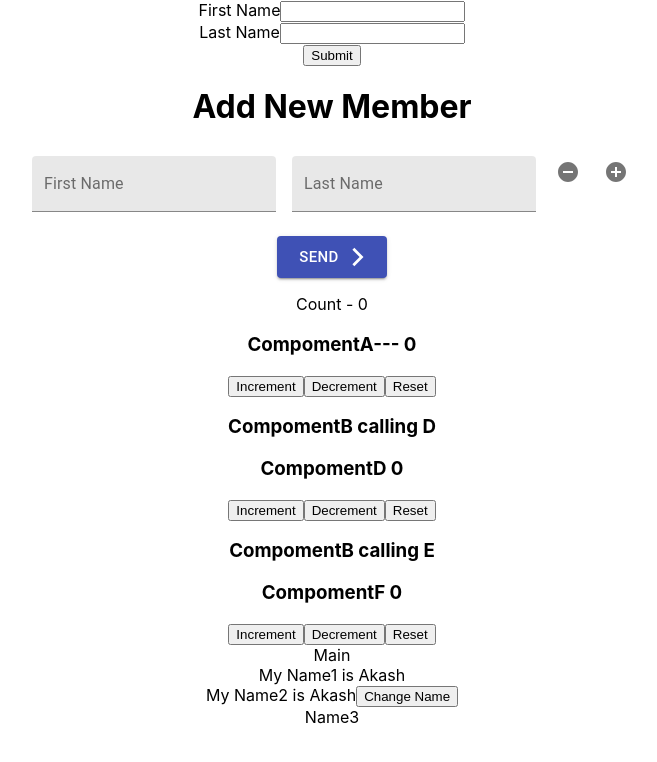
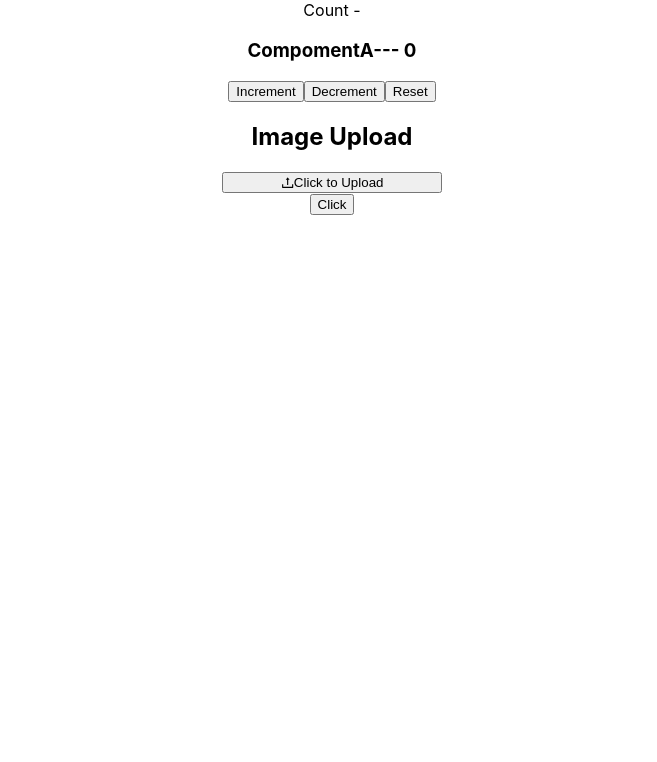
Before and after one commit to Akash1012/Hooks, a React (Create React App) app: page / in a window 1280 px wide. Shown: the top 762 px of the page, without its empty margins (308-965 px from the left). Built offline with nearby package versions, Linux system fonts and the light colour scheme.

Commit message:
working in image upload

```diff
--- a/package.json
+++ b/package.json
@@ -8,6 +8,7 @@
     "@testing-library/jest-dom": "^4.2.4",
     "@testing-library/react": "^9.5.0",
     "@testing-library/user-event": "^7.2.1",
+    "antd": "^4.16.6",
     "axios": "^0.19.2",
     "react": "^16.13.0",
     "react-dom": "^16.13.0",
--- a/src/App.js
+++ b/src/App.js
@@ -1,8 +1,9 @@
-import React, { useReducer } from 'react';
+import React, { useReducer } from "react";
 
-import Input from './Compoments/DynamicField/Input'
-import UserForm from './Compoments/WithOutCustomHooks/UserForm'
-import ClassTimer from './Compoments/UseRefHook/ClassTimer'
+import Input from "./Compoments/DynamicField/Input";
+import UserForm from "./Compoments/WithOutCustomHooks/UserForm";
+import ClassTimer from "./Compoments/UseRefHook/ClassTimer";
+import ImageUpload from "./Compoments/ImageUpload/index";
 // import ClassCounter from './Compoments/UseState/classCounter'
 // import HookCounter from './Compoments/UseState/HookCounter1'
 // import HookCounter2 from './Compoments/UseState/HookCounter2'
@@ -22,25 +23,23 @@ import ClassTimer from './Compoments/UseRefHook/ClassTimer'
 // import Counter2 from './Compoments/Reducer/Counter2'
 // import Counter3 from './Compoments/Reducer/Counter3'
 
+import Main from "./Compoments/ContextWithReducer/main";
 
-import Main from './Compoments/ContextWithReducer/main'
+import CompomentC from "./Compoments/Context/CompomentC";
+import "./App.css";
+import { UserProvider, ChannelProvider } from "./userContext";
 
-import CompomentC from './Compoments/Context/CompomentC'
-import './App.css';
-import { UserProvider, ChannelProvider } from './userContext';
+import Reducers from "./Compoments/ContextReducers/Reducers";
 
-
-import Reducers from './Compoments/ContextReducers/Reducers'
-
-import DataFetchingOne from './Compoments/FetchingData/DataFetchingOne'
-import DataFetchingUsingReducer from './Compoments/FetchingData/DataFetchingUsingReducer'
+import DataFetchingOne from "./Compoments/FetchingData/DataFetchingOne";
+import DataFetchingUsingReducer from "./Compoments/FetchingData/DataFetchingUsingReducer";
 
 function App() {
   return (
     <div className="App">
       {/* <ClassTimer /> */}
-            <UserForm />
-            <Input />
+      {/* <UserForm />
+            <Input /> */}
       {/* <ClassCounter /> */}
       {/* <HookCounter /> */}
       {/* <HookCounter2 /> */}
@@ -57,7 +56,6 @@ function App() {
       {/* <UseEffectIntervalClassCounter /> */}
       {/* <DataFetching /> */}
 
-
       {/* jab hum log userProvider ko comment kr dege to userConsumer default lega ho hum log createContext mai pass keye hoge */}
       {/* <UserProvider value="Akash Gupta">
         <ChannelProvider value="Code With Me">
@@ -69,27 +67,24 @@ function App() {
       {/* <Counter2 /> */}
       {/* <Counter3 /> */}
 
-
       {/* <h2>Global Reducer </h2>*/}
       <Reducers />
 
       {/* <DataFetchingOne /> */}
       {/* <DataFetchingUsingReducer /> */}
-            <Main />
-
+      {/* <Main /> */}
+      <ImageUpload />
     </div>
   );
 }
 
 export default App;
 
-
 // 3 Steps are there to create a Context
 // 1.Create a context
 // 2.Provide a context value
 // 3.Consume the context value
 
-
 // useReducer is a hook is used for state management
 
 // 1.useReducer(reducer, initialState)
--- a/src/Compoments/ContextReducers/CompomentA.js
+++ b/src/Compoments/ContextReducers/CompomentA.js
@@ -1,9 +1,11 @@
 import React, { useContext } from 'react'
-import { CountContext } from './rootContext'
+import { CountContext } from './rootContext' // CreateContext
 
 const CompomentA = () => {
 
-    const countContext = useContext(CountContext)
+    const countContext = useContext(CountContext) // create context
+
+    console.log("Context", countContext)
 
     const increment = () => {
         countContext.countDispatch('increment')
@@ -18,7 +20,7 @@ const CompomentA = () => {
     }
     return (
         <div>
-            <h3>CompomentA--- {countContext.countState}</h3>
+            <h3>CompomentA--- {countContext.countState.abc}</h3>
             <button onClick={increment}>Increment</button>
             <button onClick={decrement}>Decrement</button>
             <button onClick={reset}>Reset</button>
--- a/src/Compoments/ContextReducers/Reducers.js
+++ b/src/Compoments/ContextReducers/Reducers.js
@@ -2,15 +2,21 @@ import React, { useReducer } from 'react'
 import CompomentA from './CompomentA'
 import CompomentB from './CompomentB'
 import CompomentC from './CompomentC'
-import { CountContextProvider } from './rootContext'
+import { CountContextProvider } from './rootContext' // Provider
 
 const Reducers = () => {
-    const initialState = 0
+    const initialState = {
+        abc: 0,
+        name: "Akash"
+    }
 
     const reducer = (state, action) => {
         switch (action) {
             case 'increment':
-                return state + 1
+                return {
+                    ...state,
+                    abc: state.abc + 1
+                }
             case 'decrement':
                 return state - 1
             case 'reset':
@@ -20,13 +26,15 @@ const Reducers = () => {
         }
     }
     const [count, dispatch] = useReducer(reducer, initialState)
+
+    // const { abc } = count;
     return (
         <div>
-            Count - {count}
+            Count -
             <CountContextProvider value={{ countState: count, countDispatch: dispatch }}>
                 <CompomentA />
-                <CompomentB />
-                <CompomentC />
+                {/* <CompomentB />
+                <CompomentC /> */}
             </CountContextProvider>
         </div>
     )
--- a/src/Compoments/ContextWithReducer/main.js
+++ b/src/Compoments/ContextWithReducer/main.js
@@ -15,6 +15,7 @@ const reducer = (state = initialState, action) => {
     switch (action.type) {
         case 'CHANGE_NAME':
             return {
+                ...state,
                 name: action.payload
             }
         default: return state
--- /dev/null
+++ b/src/Compoments/ImageUpload/index.js
@@ -0,0 +1,70 @@
+import React, { useState } from "react";
+import { UploadOutlined } from "@ant-design/icons";
+import { message, Upload, Button } from "antd";
+
+const ImageUpload = () => {
+  const [image, setImage] = useState([]);
+  const [base64, setBase64] = useState([]);
+  const allowedExtensions = /(\.jpg|\.jpeg|\.png|\.gif)$/i;
+
+  function akash(img) {
+    console.log("getBase64 calling ....");
+    const reader = new FileReader();
+    reader.readAsDataURL(img);
+    reader.onload = () => {
+      const newImage = reader.result;
+      setBase64([...base64, { newImage }]);
+    };
+  }
+
+  console.log("base43", base64);
+  console.log("aaaaa", image);
+  //   value.file.originFileObj.name
+
+  const [store, setStore] = useState([]);
+  const handleChange = (info) => {
+    console.log("Handle value change");
+    let fileList = [...info.fileList];
+
+    fileList = fileList.slice(-2);
+    fileList.forEach(function (file, index) {
+      let reader = new FileReader();
+      reader.onload = (e) => {
+        // console.log("e.target.result", e.target.result);
+
+        file.base64 = e.target.result.replace(`data:${file.type};base64,`, "");
+      };
+      reader.readAsDataURL(file.originFileObj);
+    });
+
+    setImage(fileList);
+  };
+
+  let data = [];
+  const postData = () => {
+    console.log("data");
+
+    setStore([
+      ...store,
+      ...image.map((im) => ({
+        url: im.base64,
+      })),
+    ]);
+  };
+
+  console.log("STORE", store);
+
+  return (
+    <div>
+      <h2>Image Upload</h2>
+      <Upload onChange={handleChange} fileList={image}>
+        <Button style={{ width: "220px" }} icon={<UploadOutlined />}>
+          Click to Upload
+        </Button>
+      </Upload>
+      <button onClick={postData}>Click</button>
+    </div>
+  );
+};
+
+export default ImageUpload;
--- a/src/Compoments/UseRefHook/FocusInput.js
+++ b/src/Compoments/UseRefHook/FocusInput.js
@@ -2,9 +2,11 @@ import React, { useRef, useEffect } from 'react'
 
 function FocusInput() {
     const inputRef = useRef(null)
+
     useEffect(() => {
         inputRef.current.focus()
     }, [])
+
     return (
         <div>
             <input ref={inputRef} type="text" />
--- a/src/Compoments/UseRefHook/HookTimer.js
+++ b/src/Compoments/UseRefHook/HookTimer.js
@@ -1,4 +1,4 @@
-import React, {useState, useEffect, useRef} from 'react'
+import React, { useState, useEffect, useRef } from 'react'
 
 function HookTimer() {
     const [timer, setTimer] = useState(0)
@@ -13,7 +13,7 @@ function HookTimer() {
     }, [])
     return (
         <div>
-      HookTimer - {timer} -
+            HookTimer - {timer}
             <button onClick={() => clearInterval(interValRef.current)}>Clear Timer</button>
         </div>
     )
```
Also changed, not shown: 1 other file (tests, documents, lock files or other folders). Lines whose indentation alone changed are shown as unchanged.
